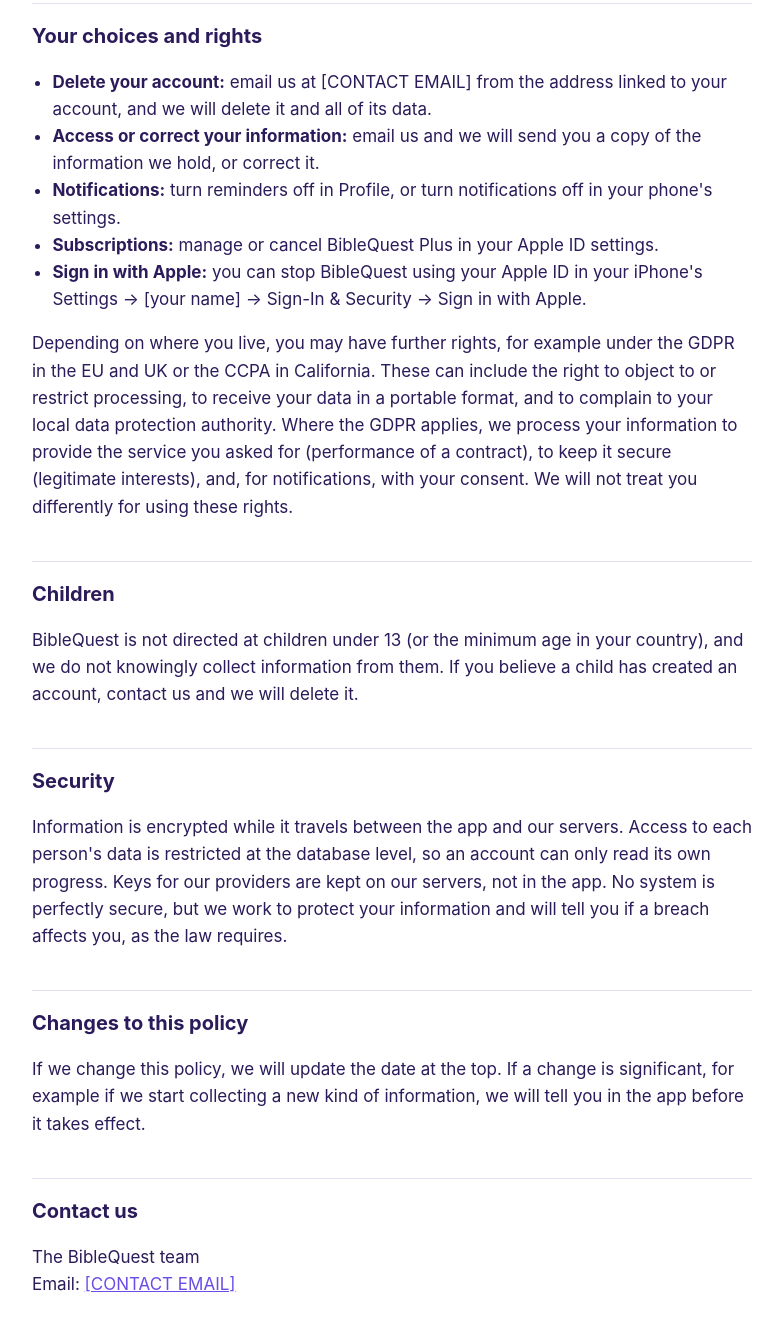
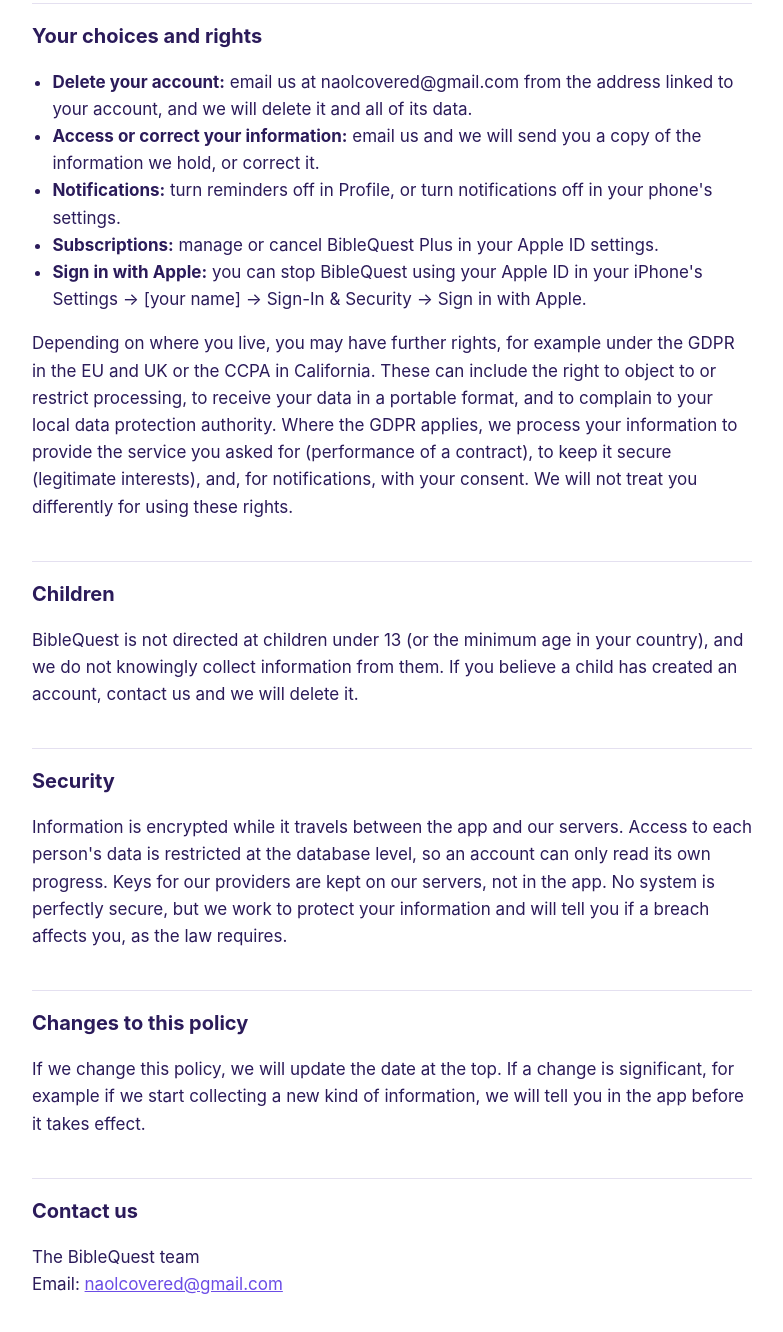
Before and after one commit to naolgithub/biblequest-legal, a plain HTML site: page privacy-policy.html in a window 1280 px wide. Shown: the part 3710-5042 px from the top of the page, without its empty margins (248-1031 px from the left). Drawn offline with Linux system fonts and the light colour scheme.

Commit message:
Contact email

```diff
--- a/privacy-policy.html
+++ b/privacy-policy.html
@@ -134,7 +134,7 @@ Apple and RevenueCat keep their own purchase records under their policies.</p>
 
 <h2>Your choices and rights</h2>
 <ul>
-  <li><strong>Delete your account:</strong> email us at [CONTACT EMAIL] from the address linked to your account,
+  <li><strong>Delete your account:</strong> email us at naolcovered@gmail.com from the address linked to your account,
       and we will delete it and all of its data.</li>
   <li><strong>Access or correct your information:</strong> email us and we will send you a copy of the information
       we hold, or correct it.</li>
@@ -166,7 +166,7 @@ start collecting a new kind of information, we will tell you in the app before i
 
 <h2>Contact us</h2>
 <p>The BibleQuest team<br>
-Email: <a href="mailto:[CONTACT EMAIL]">[CONTACT EMAIL]</a></p>
+Email: <a href="mailto:naolcovered@gmail.com">naolcovered@gmail.com</a></p>
 
 </main>
 </body>
```
